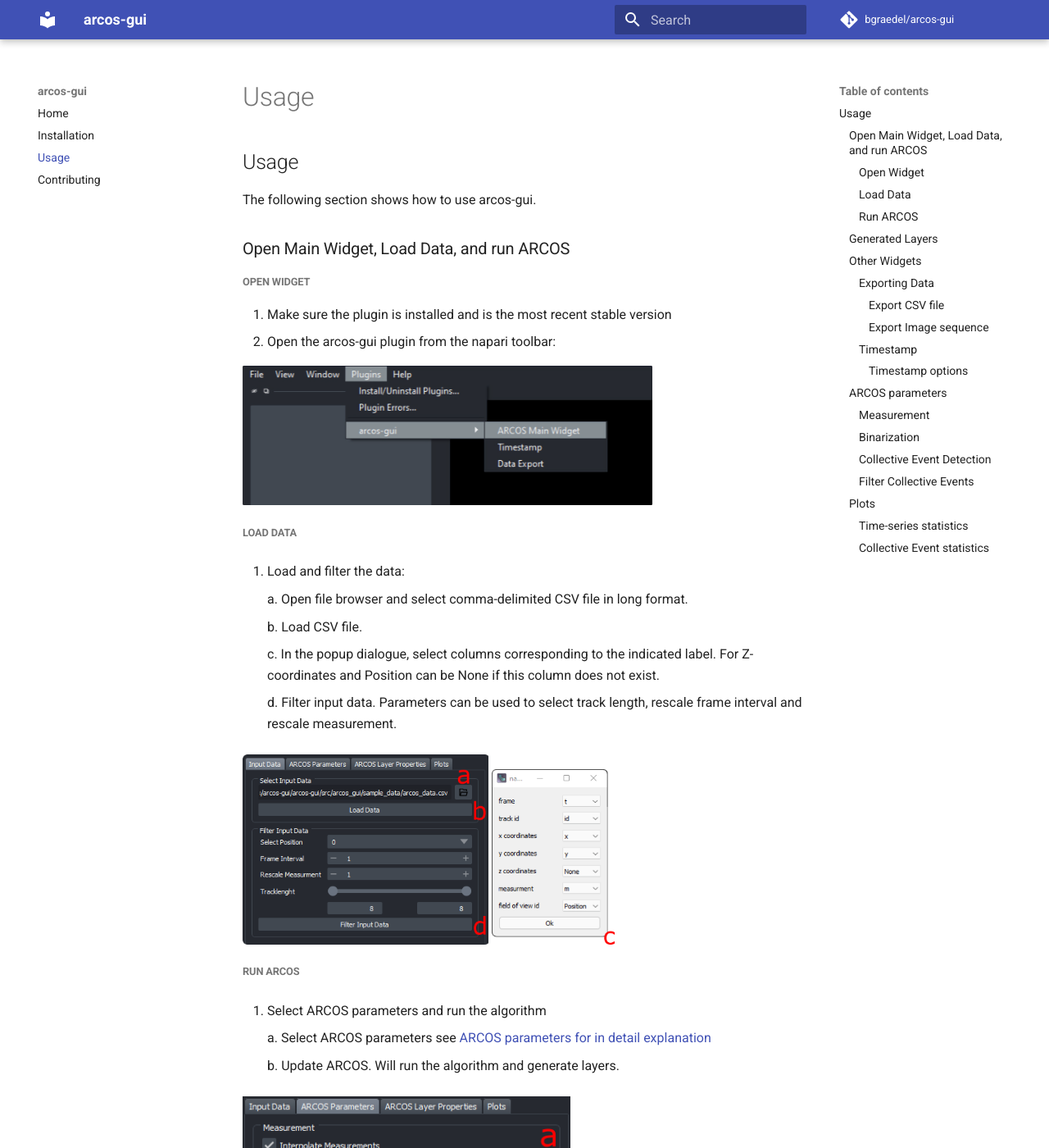
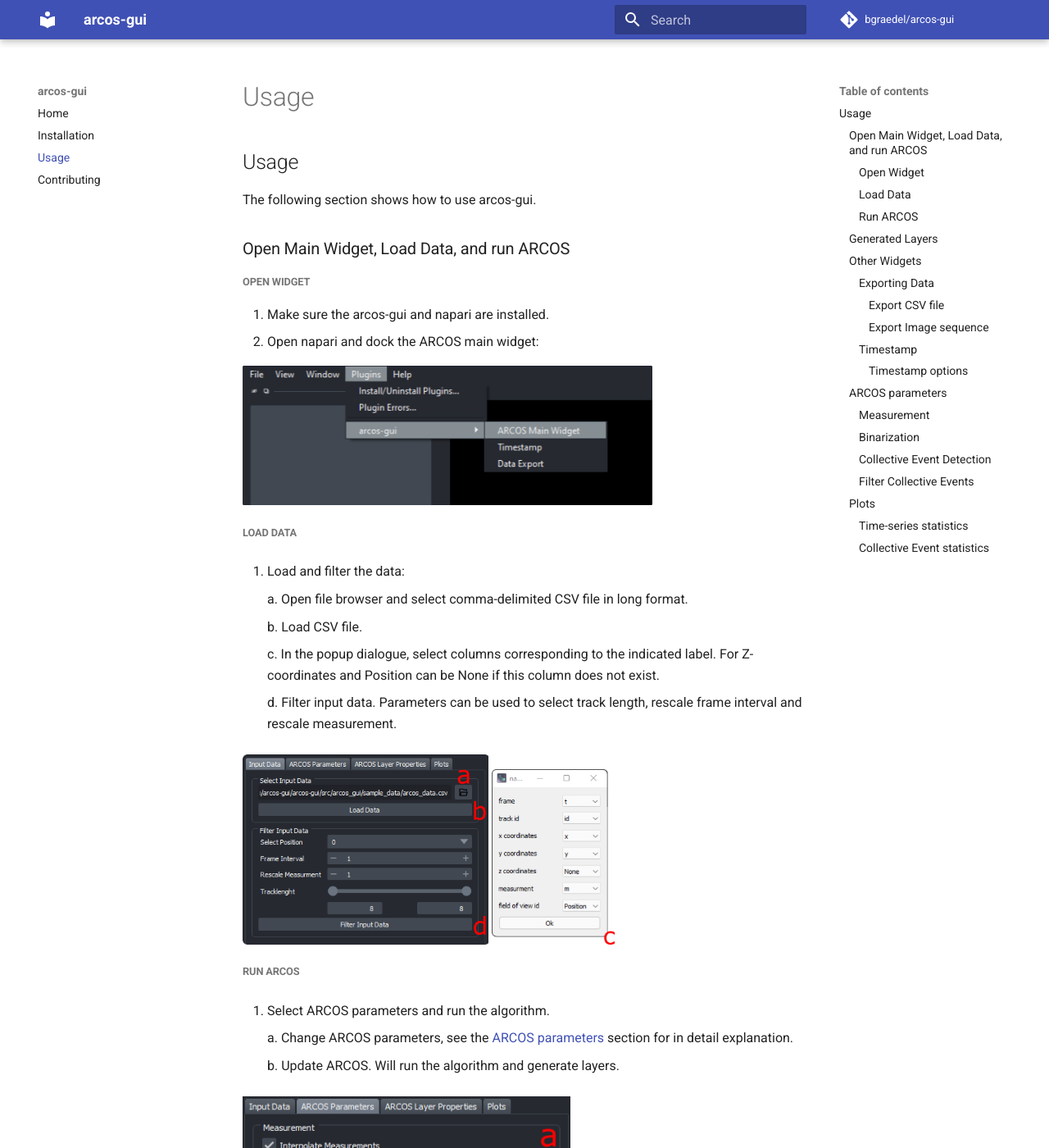
Before and after one commit to bgraedel/arcos-gui, an MkDocs documentation site: the page built from docs/Usage.md, in a window 1280 px wide and 1400 px high. Shown: the whole window at 82% size. Built offline with MkDocs 1.6.1 and Material for MkDocs 9.7.7, drawn with Linux system fonts in a browser that asks for light colours; comment, search, counter and statistics services are not loaded; some of the changed text lies outside the part shown.

```diff
--- a/docs/Usage.md
+++ b/docs/Usage.md
@@ -5,8 +5,8 @@ The following section shows how to use arcos-gui.
 ## Open Main Widget, Load Data, and run ARCOS
 
 #### Open Widget
-1. Make sure the plugin is installed and is the most recent stable version
-2. Open the arcos-gui plugin from the napari toolbar:
+1. Make sure the arcos-gui and napari are installed.
+2. Open napari and dock the ARCOS main widget:
 
 ![load_plugin](screenshots/load_plugin.png){ width="500" }
 
@@ -26,9 +26,9 @@ The following section shows how to use arcos-gui.
 
 
 #### Run ARCOS
-4. Select ARCOS parameters and run the algorithm
+4. Select ARCOS parameters and run the algorithm.
 
-    a. Select ARCOS parameters see [ARCOS parameters for in detail explanation](#arcos-parameters)
+    a. Change ARCOS parameters, see the [ARCOS parameters](#arcos-parameters) section for in detail explanation.
 
     b. Update ARCOS. Will run the algorithm and generate layers.
 
--- a/setup.cfg
+++ b/setup.cfg
@@ -1,6 +1,6 @@
 [metadata]
 name = arcos_gui
-version = 0.0.2
+version = 0.0.3
 description = A napari plugin to interact with the ARCOS package
 long_description = file: README.md
 long_description_content_type = text/markdown
--- a/src/arcos_gui/__init__.py
+++ b/src/arcos_gui/__init__.py
@@ -1,4 +1,4 @@
-__version__ = "0.0.2"
+__version__ = "0.0.3"
 
 
 from napari.utils.notifications import show_info
```
Also changed, not shown: other parts of docs/Usage.md (+1 -1 lines), README.md (+2 -2 lines), docs/Installation.md (+2 -2 lines), 2 other files.
